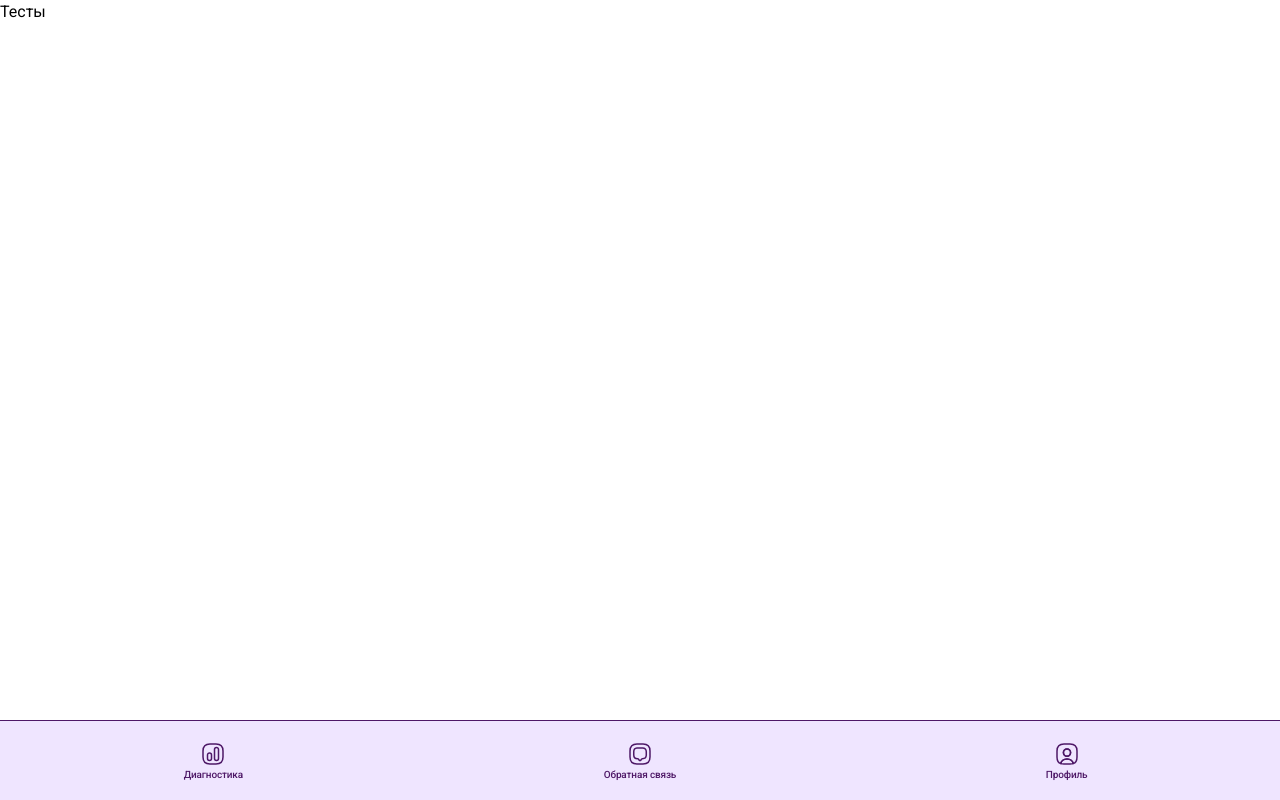
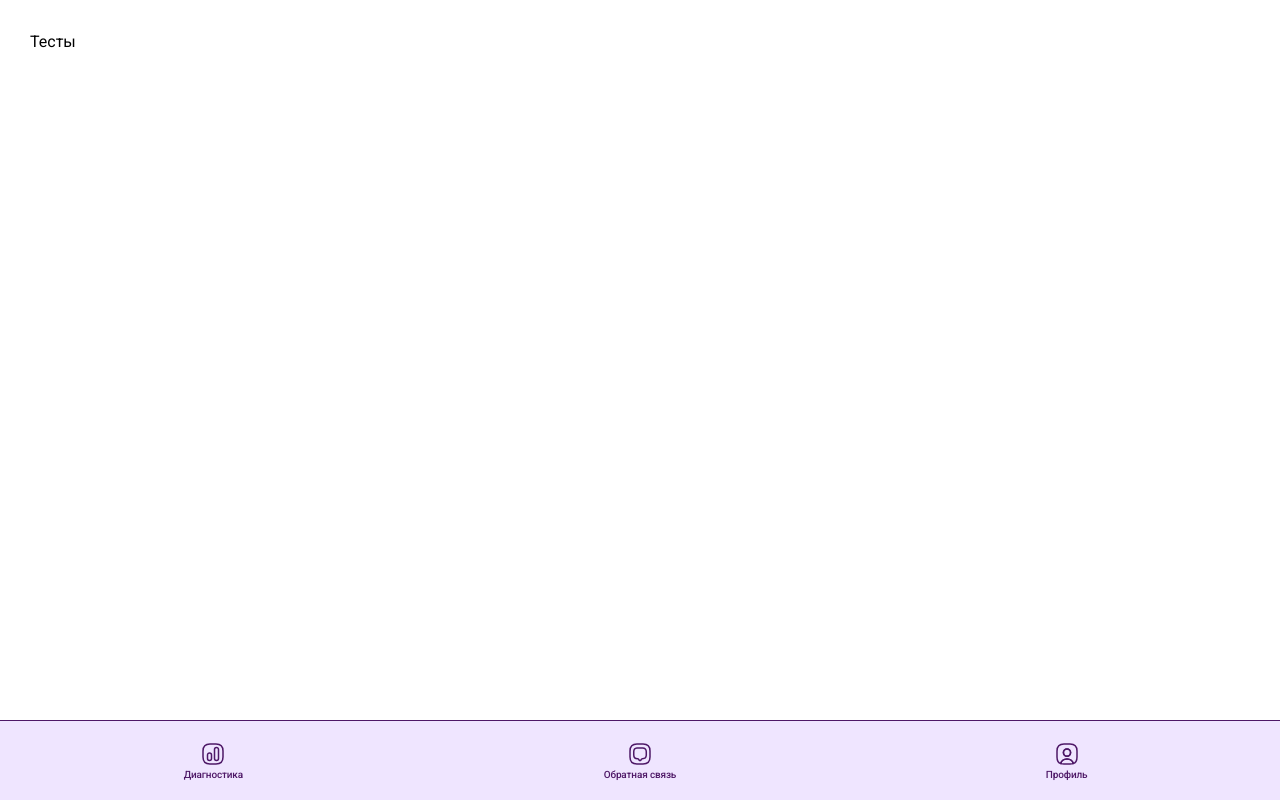
Before and after one commit to ShiVA-ru/epi_world, a SvelteKit app: page /tests in a window 1280 px wide. Built offline with nearby package versions, Linux system fonts and the light colour scheme.

Commit message:
fix container

```diff
--- a/src/lib/components/navbar/navbar.svelte
+++ b/src/lib/components/navbar/navbar.svelte
@@ -30,14 +30,7 @@
 	</ul>
 </nav>
 
-
 <style>
-	.container {
-		padding-left: 30px;
-		padding-right: 30px;
-		padding-top: 30px;
-	}
-
 	.nav-bar {
 		position: fixed;
 		bottom: 0;
--- a/src/routes/(app)/+layout.svelte
+++ b/src/routes/(app)/+layout.svelte
@@ -16,8 +16,7 @@
 		const userRes = await getUser(1);
 		const user = await userRes.json();
 		console.log('res', user);
-	})
-
+	});
 </script>
 
 <div class="container">
@@ -26,10 +25,10 @@
 
 <Navbar />
 
-<!-- <ul>
-	<li><a href="/">Главная страница</a></li>
-	<li><a href="/account">Обратная связь</a></li>
-	<li><a href="/feedback">Личный кабинет</a></li>
-	<li><a href="/paint">Арттерапия</a></li>
-	<li><a href="/tests">Тесты</a></li>
-</ul> -->
+<style>
+	.container {
+		padding-left: 30px;
+		padding-right: 30px;
+		padding-top: 30px;
+	}
+</style>
```
